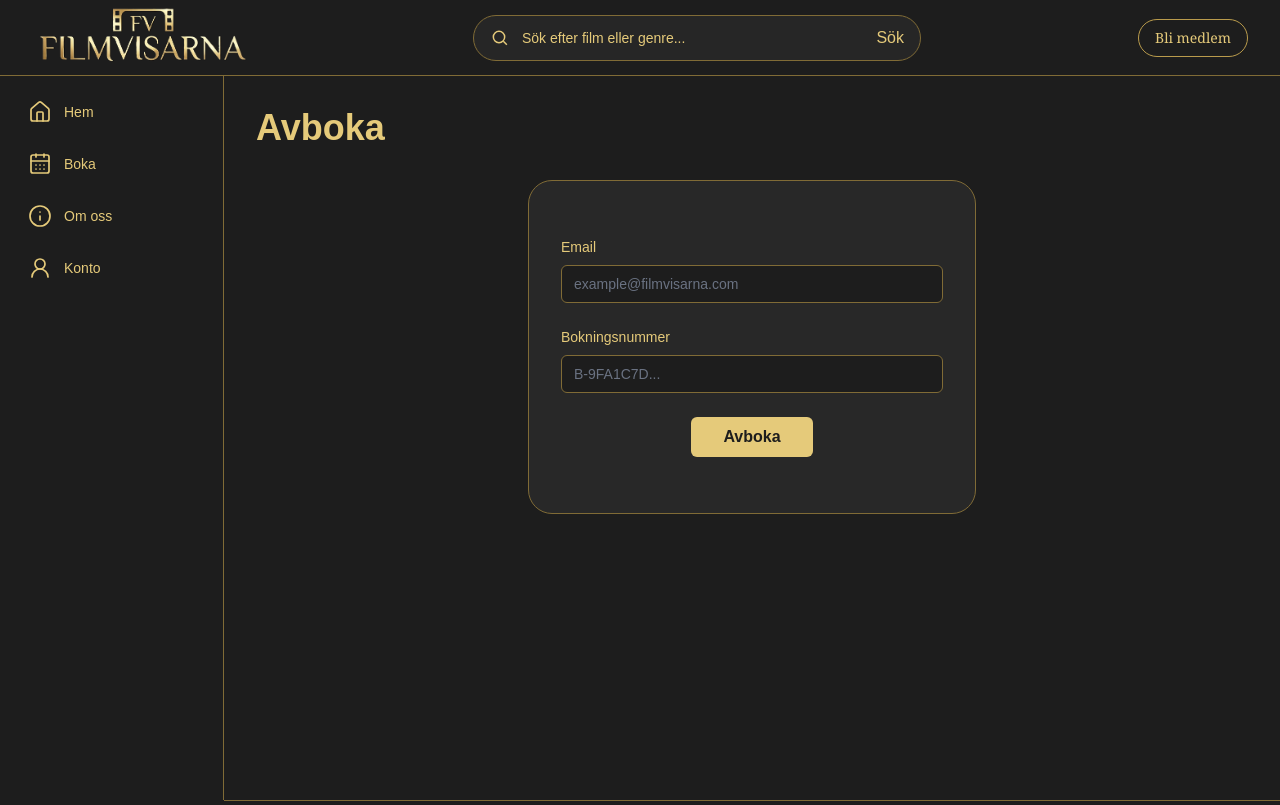
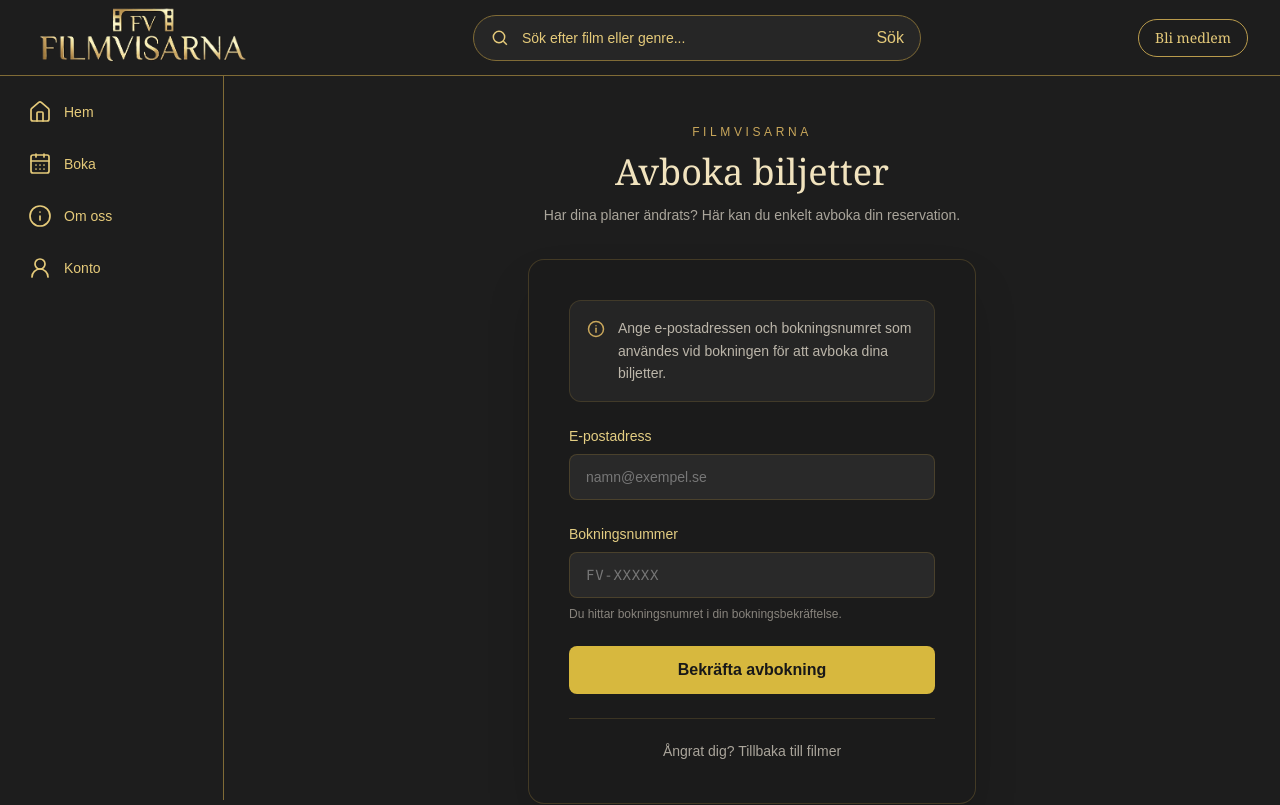
Before and after one commit to MattiasWaern/GruppC-Frontend-projekt, a React (Vite) app: page /cancel-booking in a window 1280 px wide. Shown: the top 805 px of the page. Built offline with nearby package versions, Linux system fonts and the light colour scheme.

Commit message:
Update CancelBookingPage.tsx

```diff
--- a/src/pages/CancelBookingPage.tsx
+++ b/src/pages/CancelBookingPage.tsx
@@ -15,98 +15,244 @@ export default function CancelBookingPage() {
   const prefill = location.state as PrefillState | null;
 
   const [email, setEmail] = useState(prefill?.email ?? "");
-    const [bookingNumber, setBookingNumber] = useState(prefill?.bookingNumber ?? "");
+  const [bookingNumber, setBookingNumber] = useState(
+    prefill?.bookingNumber ?? ""
+  );
   const [status, setStatus] = useState<Status>("form");
   const [error, setError] = useState("");
 
-    async function handleSubmit(e: FormEvent) {
+  async function handleSubmit(e: FormEvent<HTMLFormElement>) {
     e.preventDefault();
     setError("");
     setStatus("loading");
 
     try {
-        const res = await fetch("/api/bookings", {
+      const response = await fetch("/api/bookings", {
         method: "DELETE",
-            headers: { "Content-Type": "application/json" },
+        headers: {
+          "Content-Type": "application/json",
+        },
         body: JSON.stringify({
           email: email.trim(),
           booking_number: bookingNumber.trim().toUpperCase(),
         }),
       });
 
-        if (!res.ok) {
-          const data = await res.json().catch(() => null);
-          setError(data?.error ?? "Något gick fel, försök igen");
-          setStatus("form");
-          return;
+      if (!response.ok) {
+        const data = await response.json().catch(() => null);
+
+        throw new Error(
+          data?.error ?? "Kunde inte avboka bokningen."
+        );
       }
 
       setStatus("done");
-      } catch {
-        setError("Kunde inte nå servern, försök igen");
+    } catch (err) {
+      setError(
+        err instanceof Error
+          ? err.message
+          : "Kunde inte nå servern. Försök igen."
+      );
       setStatus("form");
     }
   }
 
   return (
-        <section className="py-8">
-          <h1 className="mb-8 text-3xl font-semibold md:text-4xl">Avboka</h1>
+    <section className="flex min-h-[75vh] items-center justify-center px-2 py-12 font-sans text-[#e4ce83] sm:px-4">
+      <div className="w-full max-w-md">
 
-          <div className="mx-auto max-w-md rounded-3xl border border-[#806b36] bg-[#282828] p-8">
+        {/* Sidhuvud */}
+        <div className="mb-8 text-center">
+          <p className="mb-3 text-xs uppercase tracking-[0.3em] text-[#c9a75b]">
+            Filmvisarna
+          </p>
+
+          <h1 className="font-serif text-4xl text-[#f1e3be]">
+            Avboka biljetter
+          </h1>
+
+          <p className="mt-3 text-sm leading-relaxed text-[#aaa59b]">
+            Har dina planer ändrats? Här kan du enkelt
+            avboka din reservation.
+          </p>
+        </div>
+
+        {/* Kort */}
+        <div className="overflow-hidden rounded-2xl border border-[#6c5a31]/50 bg-[#1b1b1b] shadow-2xl">
+
           {status === "done" ? (
-              <div className="flex flex-col gap-6 py-6">
-                <p className="text-xl">Nu är din tid avbokad.</p>
-                <p className="text-lg">
-                  Välkommen att kika på vårt övriga utbud av aktuella filmer!
+            <div className="flex flex-col items-center px-6 py-10 text-center sm:px-10">
+
+              {/* Bekräftelseikon */}
+              <div className="mb-6 flex h-16 w-16 items-center justify-center rounded-full border border-[#b99b4c]/50 bg-[#b99b4c]/10">
+                <svg
+                  viewBox="0 0 24 24"
+                  fill="none"
+                  stroke="currentColor"
+                  strokeWidth="1.7"
+                  strokeLinecap="round"
+                  strokeLinejoin="round"
+                  className="h-8 w-8 text-[#e5ca7a]"
+                  aria-hidden="true"
+                >
+                  <path d="m5 12 4 4L19 6" />
+                </svg>
+              </div>
+
+              <h2 className="mb-3 font-serif text-2xl text-[#f1e3be]">
+                Bokningen är avbokad
+              </h2>
+
+              <p className="mb-3 text-sm leading-relaxed text-[#aaa59b]">
+                Din bokning har avbokats och platserna
+                har blivit tillgängliga igen.
               </p>
+
+              <div className="my-5 w-full rounded-xl border border-[#6c5a31]/40 bg-[#252525] p-4">
+                <p className="mb-1 text-xs uppercase tracking-wider text-[#aaa59b]">
+                  Avbokat bokningsnummer
+                </p>
+
+                <p className="font-mono text-lg font-semibold tracking-wider text-[#e5ca7a]">
+                  {bookingNumber.trim().toUpperCase()}
+                </p>
+              </div>
+
+              <p className="mb-8 text-sm text-[#aaa59b]">
+                Vi hoppas få välkomna dig till Filmvisarna
+                vid ett annat tillfälle.
+              </p>
+
+              <div className="flex w-full flex-col gap-3">
+                <Link
+                  to="/movies"
+                  className="rounded-lg bg-[#d7b83e] px-5 py-3 text-center text-sm font-semibold text-[#181818] transition hover:bg-[#ebd05c]"
+                >
+                  Utforska filmer
+                </Link>
+
                 <Link
                   to="/"
-                  className="rounded-md border border-[#e5ca7a] py-2 text-center hover:bg-[#e5ca7a]/10"
+                  className="rounded-lg border border-[#6c5a31] px-5 py-3 text-center text-sm text-[#e5ca7a] transition hover:border-[#b99b4c] hover:bg-[#292929]"
                 >
-                  Gå till startsidan
+                  Till startsidan
                 </Link>
               </div>
+            </div>
           ) : (
-              <form onSubmit={handleSubmit} className="flex flex-col gap-6 py-6">
-                <div className="flex flex-col gap-2">
-                  <label htmlFor="email" className="text-sm">Email</label>
+            <form
+              onSubmit={handleSubmit}
+              className="space-y-6 p-6 sm:p-10"
+            >
+
+              {/* Information */}
+              <div className="rounded-xl border border-[#6c5a31]/40 bg-[#252525] p-4">
+                <div className="flex items-start gap-3">
+                  <svg
+                    viewBox="0 0 24 24"
+                    fill="none"
+                    stroke="currentColor"
+                    strokeWidth="1.8"
+                    strokeLinecap="round"
+                    strokeLinejoin="round"
+                    className="mt-0.5 h-5 w-5 shrink-0 text-[#c9a75b]"
+                    aria-hidden="true"
+                  >
+                    <circle cx="12" cy="12" r="9" />
+                    <path d="M12 11v5" />
+                    <path d="M12 8h.01" />
+                  </svg>
+
+                  <p className="text-sm leading-relaxed text-[#bcb6aa]">
+                    Ange e-postadressen och bokningsnumret
+                    som användes vid bokningen för att
+                    avboka dina biljetter.
+                  </p>
+                </div>
+              </div>
+
+              {/* E-post */}
+              <div>
+                <label
+                  htmlFor="email"
+                  className="mb-2 block text-sm text-[#e4ce83]"
+                >
+                  E-postadress
+                </label>
+
                 <input
                   id="email"
                   type="email"
+                  autoComplete="email"
                   required
+                  disabled={status === "loading"}
                   value={email}
                   onChange={(e) => setEmail(e.target.value)}
-                    placeholder="example@filmvisarna.com"
-                    className="rounded-md border border-[#806b36] bg-[#1d1d1d] px-3 py-2 text-sm outline-none placeholder:text-gray-500 focus:border-[#e5ca7a]"
+                  placeholder="namn@exempel.se"
+                  className="w-full rounded-lg border border-[#6c5a31]/50 bg-[#292929] px-4 py-3 text-sm text-white outline-none transition placeholder:text-[#777] focus:border-[#d7b83e] disabled:opacity-60"
                 />
               </div>
 
-                <div className="flex flex-col gap-2">
-                  <label htmlFor="bookingNumber" className="text-sm">Bokningsnummer</label>
+              {/* Bokningsnummer */}
+              <div>
+                <label
+                  htmlFor="bookingNumber"
+                  className="mb-2 block text-sm text-[#e4ce83]"
+                >
+                  Bokningsnummer
+                </label>
+
                 <input
                   id="bookingNumber"
                   type="text"
                   required
+                  disabled={status === "loading"}
                   value={bookingNumber}
-                    onChange={(e) => setBookingNumber(e.target.value)}
-                    placeholder="B-9FA1C7D..."
-                    className="rounded-md border border-[#806b36] bg-[#1d1d1d] px-3 py-2 text-sm uppercase outline-none placeholder:text-gray-500 focus:border-[#e5ca7a]"
+                  onChange={(e) =>
+                    setBookingNumber(e.target.value)
+                  }
+                  placeholder="FV-XXXXX"
+                  className="w-full rounded-lg border border-[#6c5a31]/50 bg-[#292929] px-4 py-3 font-mono text-sm uppercase tracking-wider text-white outline-none transition placeholder:text-[#777] focus:border-[#d7b83e] disabled:opacity-60"
                 />
+
+                <p className="mt-2 text-xs text-[#88847d]">
+                  Du hittar bokningsnumret i din
+                  bokningsbekräftelse.
+                </p>
               </div>
 
+              {/* Felmeddelande */}
               {error && (
-                  <p role="alert" className="text-sm text-red-400">{error}</p>
+                <div
+                  role="alert"
+                  className="rounded-lg border border-red-900/60 bg-red-950/20 p-4 text-sm text-red-300"
+                >
+                  {error}
+                </div>
               )}
 
+              {/* Avboka */}
               <button
                 type="submit"
                 disabled={status === "loading"}
-                  className="mx-auto rounded-md bg-[#e5ca7a] px-8 py-2 font-semibold text-[#1d1d1d] hover:brightness-110 disabled:opacity-50"
+                className="w-full cursor-pointer rounded-lg bg-[#d7b83e] px-5 py-3 font-semibold text-[#181818] transition hover:bg-[#ebd05c] disabled:cursor-not-allowed disabled:opacity-50"
               >
-                  {status === "loading" ? "Avbokar..." : "Avboka"}
+                {status === "loading"
+                  ? "Avbokar..."
+                  : "Bekräfta avbokning"}
               </button>
+
+              <div className="border-t border-[#6c5a31]/40 pt-5 text-center">
+                <Link
+                  to="/movies"
+                  className="text-sm text-[#aaa59b] transition hover:text-[#e5ca7a]"
+                >
+                  Ångrat dig? Tillbaka till filmer
+                </Link>
+              </div>
             </form>
           )}
+        </div>
       </div>
     </section>
   );
```
Lines whose indentation alone changed are shown as unchanged.
